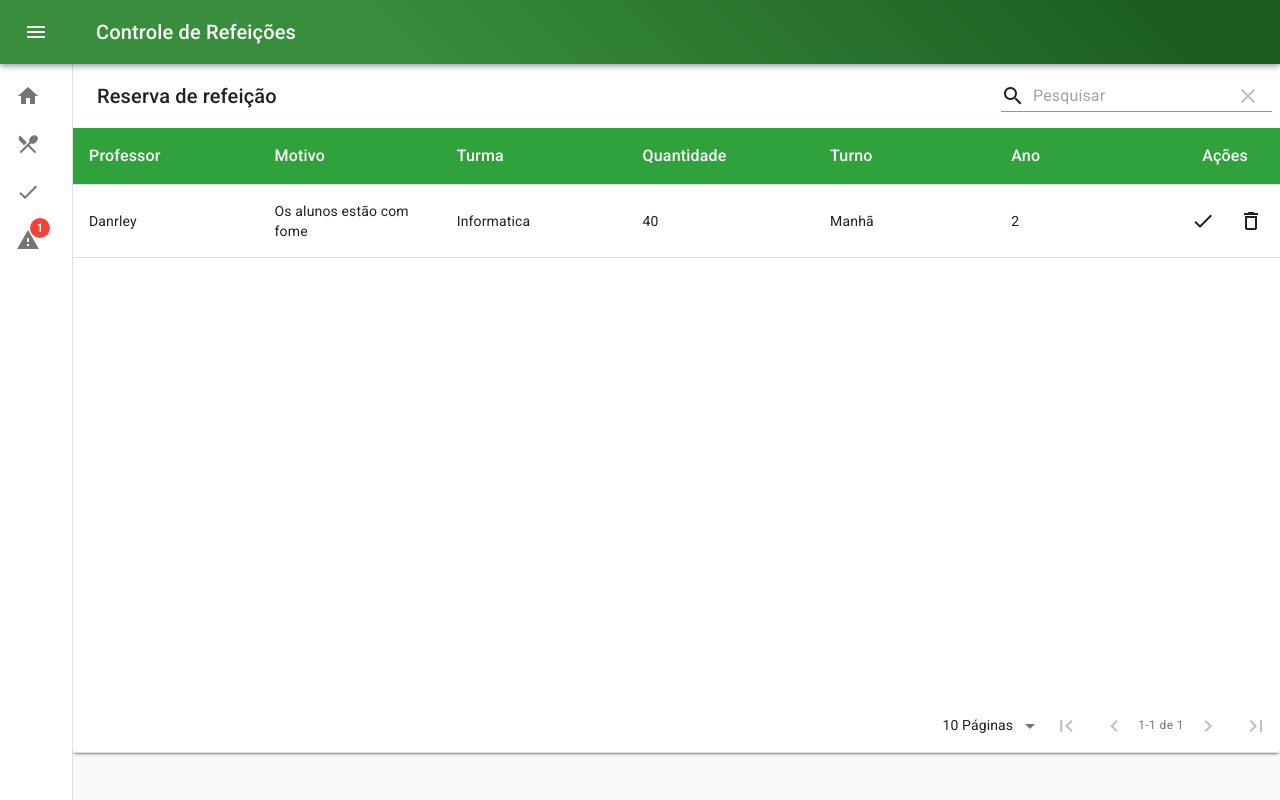
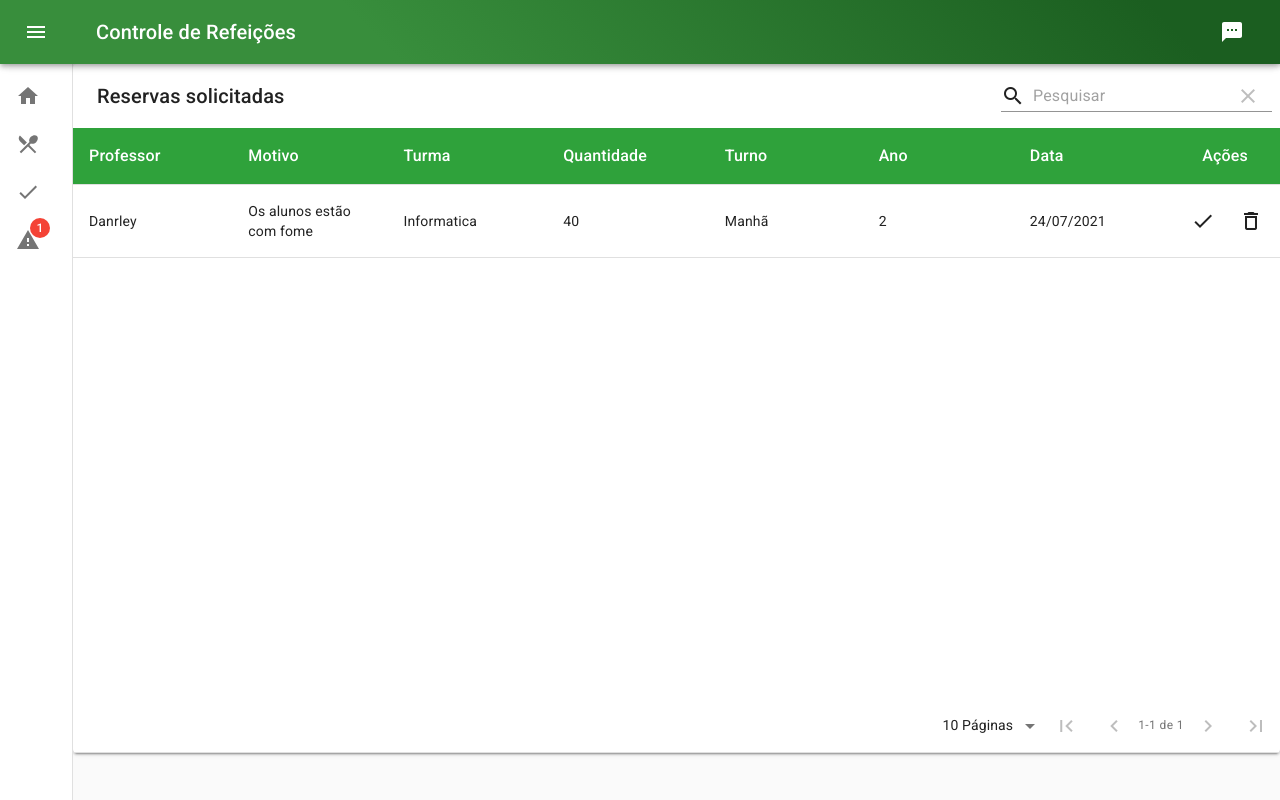
Before and after one commit to DanleyCr7/web_refectory, a React (Create React App) app: page /warning in a window 1280 px wide. Built offline with nearby package versions, Linux system fonts and the light colour scheme.

Commit message:
add icon drawer message notification

```diff
--- a/src/components/menuTable/index.js
+++ b/src/components/menuTable/index.js
@@ -170,7 +170,6 @@ const MenuTable = _ => {
         onRowUpdate: rowUpdate,
         onRowDelete: rowDelete,
       }}
-
       style={{zIndex: 0, }}
       localization={settingsText}
       options={{
--- a/src/components/navDrawer/index.js
+++ b/src/components/navDrawer/index.js
@@ -21,12 +21,14 @@ import ListItemText from '@material-ui/core/ListItemText';
 import HomeIcon from '@material-ui/icons/Home';
 import LocalDiningIcon from '@material-ui/icons/LocalDining';
 import Check from '@material-ui/icons/Check';
-import Warning from '@material-ui/icons/Warning';
+import Textsms from '@material-ui/icons/Textsms';
 // icons import material UI
 
 import Link from '@material-ui/core/Link';
 import { Link as RouterLink } from 'react-router-dom';
 import CountWarning from '../countWarning'
+import { AccountCircle } from '@material-ui/icons';
+import Box from '@material-ui/core/Box';
 const drawerWidth = 240;
 
 const useStyles = makeStyles(theme => ({
@@ -100,6 +102,7 @@ const NavDrawer = _ => {
         })}
       >
         <Toolbar>
+        <Box alignItems='center' display='flex' flexGrow={1}>
           <IconButton
             color="inherit"
             aria-label="Open drawer"
@@ -114,6 +117,16 @@ const NavDrawer = _ => {
           <Typography variant="h6" noWrap>
             Controle de Refeições
           </Typography>
+          </Box>
+        <IconButton
+                aria-label="account of current user"
+                aria-controls="menu-appbar"
+                aria-haspopup="true"
+                onClick={()=>{}}
+                color="inherit"
+              >
+                <Textsms />
+              </IconButton>
         </Toolbar>
       </AppBar>
       <Drawer
--- a/src/components/warningTable/index.js
+++ b/src/components/warningTable/index.js
@@ -10,10 +10,11 @@ export const WarningTable =_=>{
             {title: 'Turma', field: 'class'},
             {title: 'Quantidade', field: 'quantidy'},
             {title: 'Turno', field: 'bout'},
-            {title: 'Ano', field: 'year' }
+            {title: 'Ano', field: 'year' },
+            {title: 'Data', field: 'date' }
         ],
         data:[
-            {teacher: 'Danrley', warning: 'Os alunos estão com fome', class: 'Informatica', quantidy: 40, bout: 'Manhã', year:'2' }
+            {teacher: 'Danrley', warning: 'Os alunos estão com fome', class: 'Informatica', quantidy: 40, bout: 'Manhã', year:'2', date: '24/07/2021' }
         ]
     })
     const onRowDelete =_=>{
@@ -22,7 +23,7 @@ export const WarningTable =_=>{
 
     return(
         <MaterialTable
-          title='Reserva de refeição'
+          title='Reservas solicitadas'
           columns={state.collumns}
           data={state.data}
           editable={{
@@ -33,7 +34,7 @@ export const WarningTable =_=>{
               icon: 'check',
               tooltip: 'Aceitar',
               onClick: (event, rowData) => {
-                // Do save operation
+                alert('teste')
               }
             }
           ]}
```
